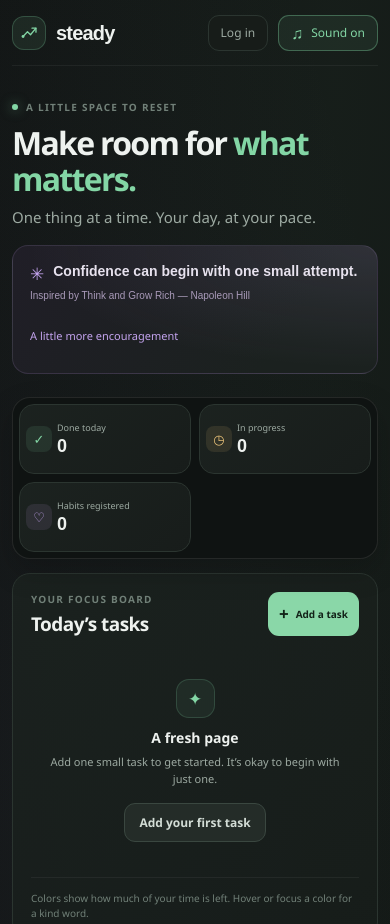
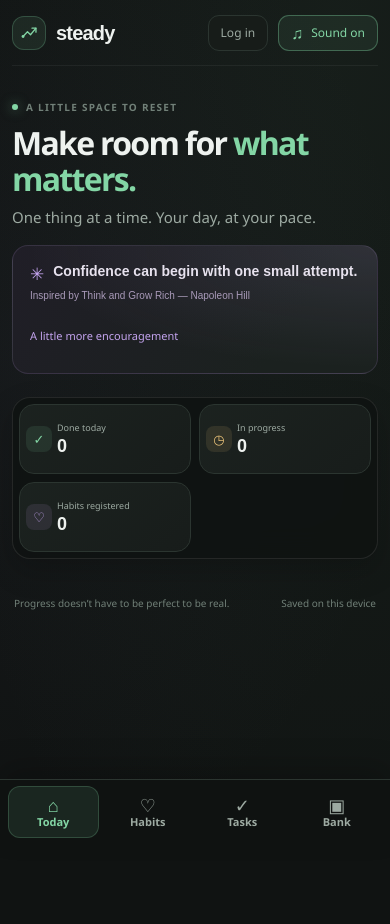
Before and after one commit to RicardoEEJ/AI-Creations, a plain HTML site: page index.html in a window 390 px wide. Shown: the top 924 px of the page. After the commit the page ends 844 px from the top, so only its background shows below. Drawn offline with nearby package versions, Linux system fonts and the light colour scheme.

Commit message:
feat: implement tab navigation and layout adjustments for improved user experience on cellphones

```diff
--- a/app.js
+++ b/app.js
@@ -1,6 +1,8 @@
 const STORAGE_KEY = "steady-habit-board-v1";
 const STATE_VERSION = 6;
 const HABIT_UNDO_DURATION_MS = 9000;
+const TAB_STORAGE_KEY = "steady-active-tab-v1";
+const APP_TABS = new Set(["today", "habits", "tasks", "bank"]);
 const COLOR_MESSAGES = {
   green: [
     "You made time for what matters. That counts.",
@@ -35,6 +37,8 @@ const routineList = document.querySelector("#routine-list");
 const badHabitList = document.querySelector("#bad-habit-list");
 const notice = document.querySelector("#storage-notice");
 const saveStatus = document.querySelector("#save-status");
+const tabButtons = [...document.querySelectorAll(".tab-button")];
+const appViews = [...document.querySelectorAll("[data-app-view]")];
 const accountDialog = document.querySelector("#account-dialog");
 const accountButton = document.querySelector("#account-button");
 const accountForm = document.querySelector("#account-form");
@@ -117,6 +121,43 @@ function makeDefaultState() {
 function showNotice(message) {
   notice.textContent = message;
   notice.hidden = false;
+}
+
+function loadActiveTab() {
+  try {
+    const savedTab = localStorage.getItem(TAB_STORAGE_KEY);
+    return APP_TABS.has(savedTab) ? savedTab : "today";
+  } catch (error) {
+    console.error("Could not read the last active tab.", error);
+    showNotice("Your last tab couldn’t be restored. The Today tab is open.");
+    return "today";
+  }
+}
+
+function activateTab(tab, shouldSave = true) {
+  if (!APP_TABS.has(tab)) {
+    return;
+  }
+
+  appViews.forEach((view) => {
+    view.hidden = view.dataset.appView !== tab;
+  });
+  tabButtons.forEach((button) => {
+    if (button.dataset.tab === tab) {
+      button.setAttribute("aria-current", "page");
+    } else {
+      button.removeAttribute("aria-current");
+    }
+  });
+
+  if (shouldSave) {
+    try {
+      localStorage.setItem(TAB_STORAGE_KEY, tab);
+    } catch (error) {
+      console.error("Could not save the last active tab.", error);
+      showNotice("Your tab changed, but this browser couldn’t remember it for next time.");
+    }
+  }
 }
 
 function setSaveStatus(message) {
@@ -2147,6 +2188,11 @@ document.querySelector("#sound-toggle").addEventListener("click", () => {
 
 document.querySelector("#new-quote").addEventListener("click", renderNextQuote);
 
+tabButtons.forEach((button) => {
+  button.addEventListener("click", () => activateTab(button.dataset.tab));
+});
+activateTab(loadActiveTab(), false);
+
 document.addEventListener("pointerover", (event) => {
   const badge = event.target.closest(".status-badge[data-tooltip]");
   if (badge && !badge.contains(event.relatedTarget)) {
--- a/index.html
+++ b/index.html
@@ -2,7 +2,7 @@
 <html lang="en">
   <head>
     <meta charset="utf-8" />
-    <meta name="viewport" content="width=device-width, initial-scale=1" />
+    <meta name="viewport" content="width=device-width, initial-scale=1, viewport-fit=cover" />
     <meta
       name="description"
       content="A gentle, visual space for building habits and making time for what matters."
@@ -40,6 +40,7 @@
       <div class="storage-notice" id="storage-notice" role="status" hidden></div>
 
       <main>
+        <section class="app-view" id="today-view" data-app-view="today" aria-labelledby="welcome-title">
         <section class="welcome-row" aria-labelledby="welcome-title">
           <div class="welcome-copy">
             <p class="eyebrow"><span class="eyebrow-dot"></span> A LITTLE SPACE TO RESET</p>
@@ -90,7 +91,9 @@
             </article>
           </div>
         </section>
+        </section>
 
+        <section class="app-view" id="tasks-view" data-app-view="tasks" aria-labelledby="tasks-title" hidden>
         <div class="content-grid">
           <div class="main-column">
             <section class="panel tasks-panel" aria-labelledby="tasks-title">
@@ -115,7 +118,27 @@
                 Colors show how much of your time is left. Hover or focus a color for a kind word.
               </p>
             </section>
+          </div>
 
+          <aside class="side-column">
+            <section class="panel color-guide" aria-labelledby="guide-title">
+              <p class="eyebrow">YOUR COLOR GUIDE</p>
+              <h2 id="guide-title">A quick glance, not a grade.</h2>
+              <ul class="legend-list">
+                <li><span class="legend-dot dot-green"></span><span><strong>Green</strong> · more than half your time</span></li>
+                <li><span class="legend-dot dot-yellow"></span><span><strong>Yellow</strong> · getting closer</span></li>
+                <li><span class="legend-dot dot-red"></span><span><strong>Red</strong> · nearly up or overdue</span></li>
+                <li><span class="legend-dot dot-gray"></span><span><strong>Gray</strong> · left for another day</span></li>
+              </ul>
+              <p class="guide-note">Every small step still counts.</p>
+            </section>
+          </aside>
+        </div>
+        </section>
+
+        <section class="app-view" id="habits-view" data-app-view="habits" aria-labelledby="routines-title" hidden>
+        <div class="content-grid">
+          <div class="main-column">
             <section class="panel routines-panel" aria-labelledby="routines-title">
               <div class="section-heading">
                 <div>
@@ -155,19 +178,6 @@
                 Small changes count. Add a habit whenever you’re ready.
               </div>
             </section>
-
-            <section class="panel color-guide" aria-labelledby="guide-title">
-              <p class="eyebrow">YOUR COLOR GUIDE</p>
-              <h2 id="guide-title">A quick glance, not a grade.</h2>
-              <ul class="legend-list">
-                <li><span class="legend-dot dot-green"></span><span><strong>Green</strong> · more than half your time</span></li>
-                <li><span class="legend-dot dot-yellow"></span><span><strong>Yellow</strong> · getting closer</span></li>
-                <li><span class="legend-dot dot-red"></span><span><strong>Red</strong> · nearly up or overdue</span></li>
-                <li><span class="legend-dot dot-gray"></span><span><strong>Gray</strong> · left for another day</span></li>
-              </ul>
-              <p class="guide-note">Every small step still counts.</p>
-            </section>
-
             <section class="panel habit-time-panel" aria-labelledby="habit-time-title">
               <p class="eyebrow">EVERY MINUTE COUNTS</p>
               <h2 id="habit-time-title">Time you’ve given your habits</h2>
@@ -177,6 +187,15 @@
             </section>
           </aside>
         </div>
+        </section>
+
+        <section class="app-view" id="bank-view" data-app-view="bank" aria-labelledby="bank-title" hidden>
+          <section class="panel bank-placeholder">
+            <p class="eyebrow">A LITTLE SOMETHING TO LOOK FORWARD TO</p>
+            <h2 id="bank-title">Your Bank</h2>
+            <p class="section-description">Coming soon.</p>
+          </section>
+        </section>
       </main>
 
       <footer class="page-footer">
@@ -184,6 +203,25 @@
         <span id="save-status">Saved on this device</span>
       </footer>
     </div>
+
+    <nav class="bottom-tabs" aria-label="Main navigation">
+      <button class="tab-button" type="button" data-tab="today" aria-controls="today-view" aria-current="page">
+        <span class="tab-icon" aria-hidden="true">⌂</span>
+        <span>Today</span>
+      </button>
+      <button class="tab-button" type="button" data-tab="habits" aria-controls="habits-view">
+        <span class="tab-icon" aria-hidden="true">♡</span>
+        <span>Habits</span>
+      </button>
+      <button class="tab-button" type="button" data-tab="tasks" aria-controls="tasks-view">
+        <span class="tab-icon" aria-hidden="true">✓</span>
+        <span>Tasks</span>
+      </button>
+      <button class="tab-button" type="button" data-tab="bank" aria-controls="bank-view">
+        <span class="tab-icon" aria-hidden="true">▣</span>
+        <span>Bank</span>
+      </button>
+    </nav>
 
     <dialog class="form-dialog" id="task-dialog" aria-labelledby="task-dialog-title">
       <form id="task-form">
--- a/styles.css
+++ b/styles.css
@@ -29,6 +29,7 @@ body {
   min-width: 320px;
   min-height: 100vh;
   margin: 0;
+  padding-bottom: calc(72px + env(safe-area-inset-bottom));
   background:
     radial-gradient(ellipse at 86% 4%, rgb(77 118 92 / 11%), transparent 27rem),
     radial-gradient(ellipse at 4% 42%, rgb(87 81 126 / 8%), transparent 25rem),
@@ -55,6 +56,64 @@ input:focus-visible,
 .page-shell {
   width: min(1120px, calc(100% - 48px));
   margin: 0 auto;
+}
+
+.bottom-tabs {
+  position: fixed;
+  z-index: 30;
+  right: 0;
+  bottom: 0;
+  left: 0;
+  display: grid;
+  grid-template-columns: repeat(4, minmax(0, 1fr));
+  gap: 4px;
+  padding: 6px max(8px, env(safe-area-inset-left)) calc(6px + env(safe-area-inset-bottom));
+  border-top: 1px solid var(--line);
+  background: rgb(16 19 18 / 96%);
+  box-shadow: 0 -12px 30px rgb(0 0 0 / 20%);
+  backdrop-filter: blur(16px);
+  -webkit-backdrop-filter: blur(16px);
+}
+
+.tab-button {
+  display: flex;
+  min-width: 0;
+  min-height: 52px;
+  flex-direction: column;
+  align-items: center;
+  justify-content: center;
+  gap: 2px;
+  padding: 4px 2px;
+  border: 1px solid transparent;
+  border-radius: 12px;
+  background: transparent;
+  color: var(--muted);
+  cursor: pointer;
+  font-size: 11px;
+  font-weight: 600;
+  line-height: 1.15;
+  -webkit-tap-highlight-color: transparent;
+}
+
+.tab-button[aria-current="page"] {
+  border-color: rgb(131 214 165 / 22%);
+  background: rgb(131 214 165 / 10%);
+  color: var(--green);
+}
+
+.tab-icon {
+  font-size: 18px;
+  line-height: 1;
+}
+
+.bank-placeholder {
+  margin-top: 24px;
+  padding: 30px;
+}
+
+.bank-placeholder h2,
+.bank-placeholder p:last-child {
+  margin-bottom: 8px;
 }
 
 .topbar {
```
